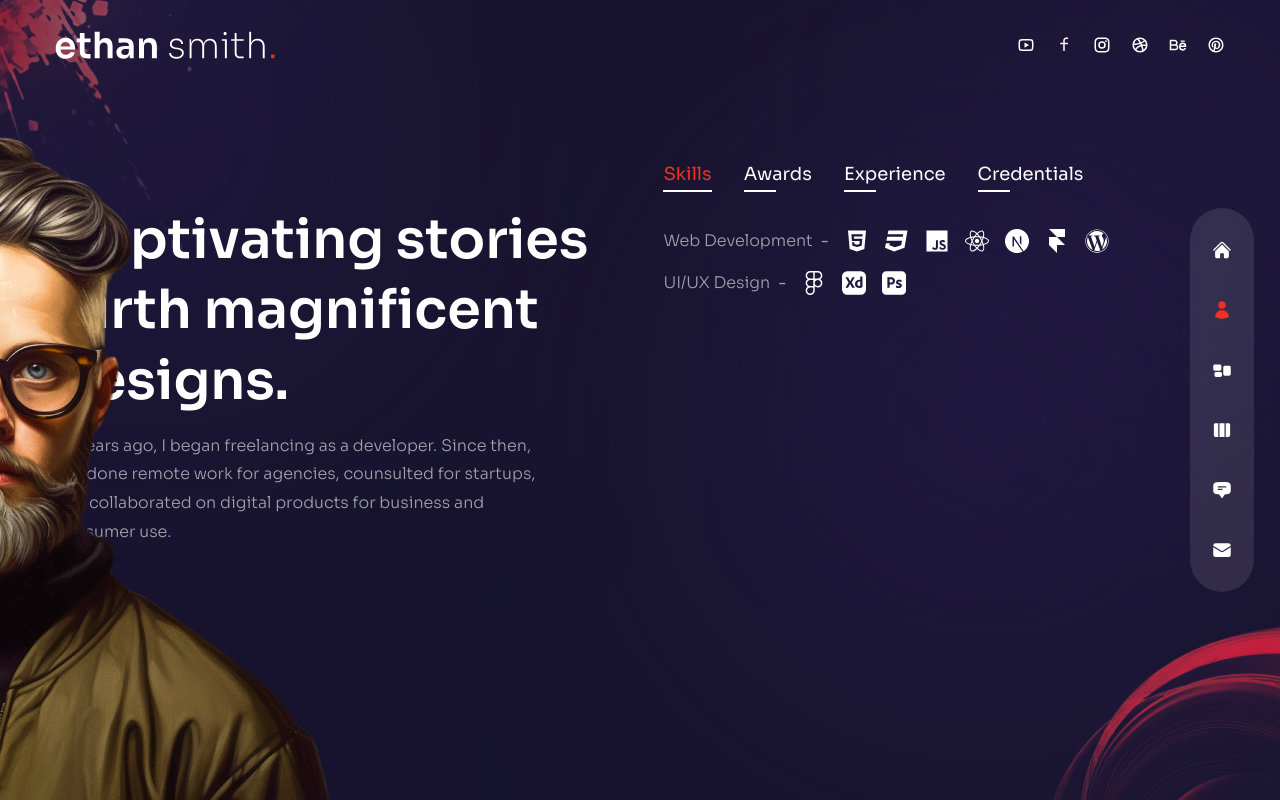
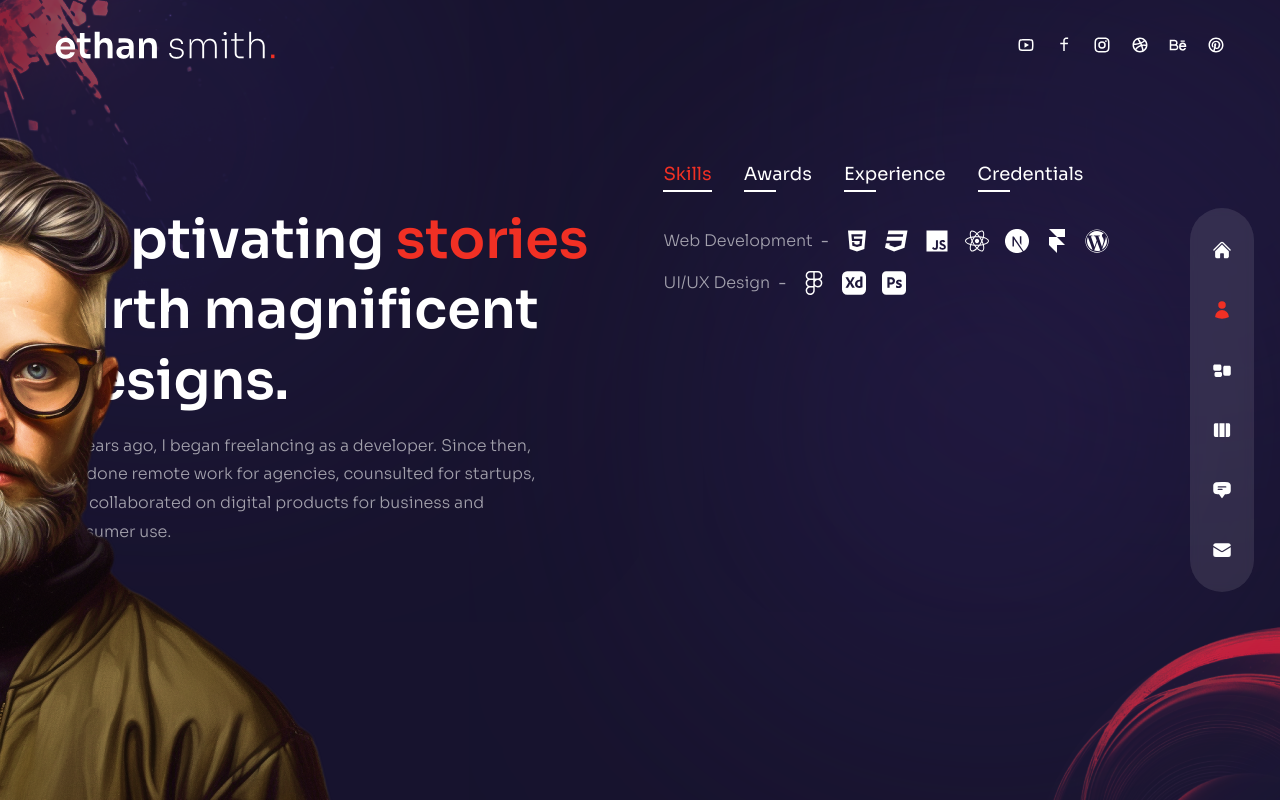
Before and after one commit to erickdc7/react-portfolio-2, a Next.js app: page /about in a window 1280 px wide. Built offline with nearby package versions, Linux system fonts and the light colour scheme.

Commit message:
add title styles

```diff
--- a/pages/about/index.js
+++ b/pages/about/index.js
@@ -117,7 +117,7 @@ const About = () => {
         {/* Text */}
         <div className="flex-1 flex flex-col justify-center">
           <h2 className="h2">
-            Captivating <span>stories</span> birth magnificent designs.
+            Captivating <span className="text-accent">stories</span> birth magnificent designs.
           </h2>
           <p className="max-w-[500px] mx-auto xl:mx-0 mb-6 xl:mb-12 px-2 xl:px-0">
             10 years ago, I began freelancing as a developer. Since then, I've done remote work for agencies, counsulted for startups, and collaborated on digital products for business and consumer use.
```
